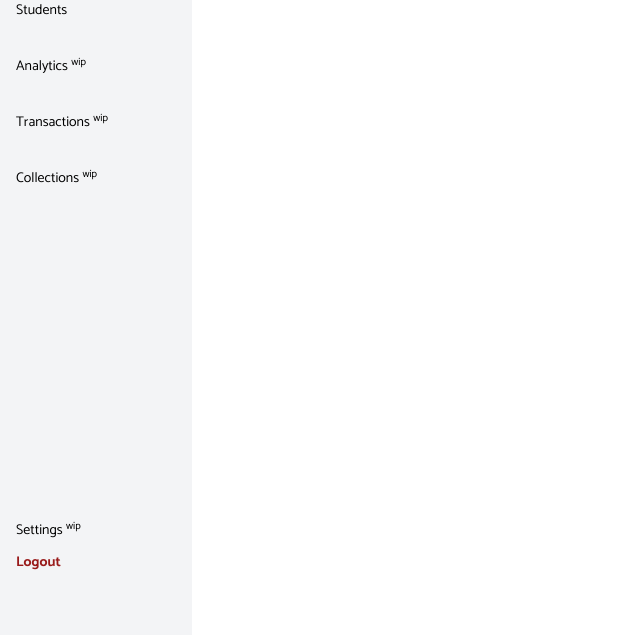
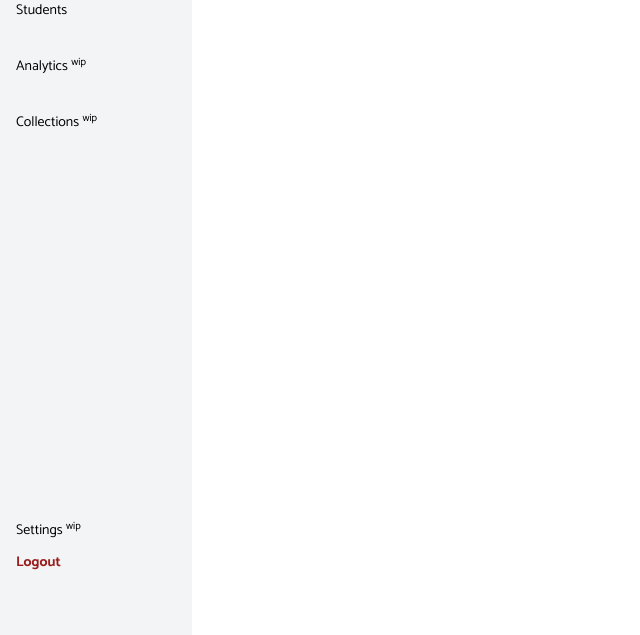
Before and after one commit to spaceofmiah/dj-book-rental, a Django app: page /rentals/ in a window 1280 px wide. Shown: the part 275-910 px from the top of the page, without its empty margins (0-640 px from the left). Run offline with Django 5.2, Linux system fonts and the light colour scheme; the visitor is signed in with stand-in values (Sample User, id 1); data that the repository does not hold is empty; parts of the project's set-up code (start-up, migrations or seed data) failed here and were passed over; some libraries are stand-ins or nearby versions.

Commit message:
update: nav restructuring

```diff
--- a/templates/structures/dashboard.html
+++ b/templates/structures/dashboard.html
@@ -29,13 +29,10 @@
             <a href="{% url 'rentals:students' %}"  class="h-14 flex place-items-center {% if active == 'students' %}bg-gray-300{% else %} hover:bg-purple-100 {% endif %}" >
                 <span class="text-sm p-4">Students</span>
             </a>
-            <a href=""  class="h-14 flex place-items-center {% if active == 'analytics' %}bg-gray-300{% else %} hover:bg-purple-100 {% endif %}" >
+            <a href=""  class="h-14 flex place-items-center {% if active == 'analytics' %}bg-gray-300{% else %} hover:bg-purple-50 {% endif %}" >
                 <span class="text-sm p-4">Analytics <sup>wip</sup></span>
             </a>
-            <a href=""  class="h-14 flex place-items-center {% if active == 'transactions' %}bg-gray-300{% else %} hover:bg-purple-100 {% endif %}" >
-                <span class="text-sm p-4">Transactions <sup>wip</sup></span>
-            </a>
-            <a href=""  class="h-14 flex place-items-center {% if active == 'transactions' %}bg-gray-300{% else %} hover:bg-purple-100 {% endif %}" >
+            <a href=""  class="h-14 flex place-items-center {% if active == 'transactions' %}bg-gray-300{% else %} hover:bg-purple-50 {% endif %}" >
                 <span class="text-sm p-4">Collections <sup>wip</sup></span>
             </a>
         </div>
```
